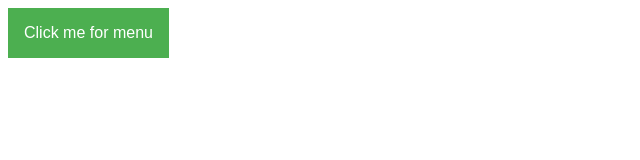
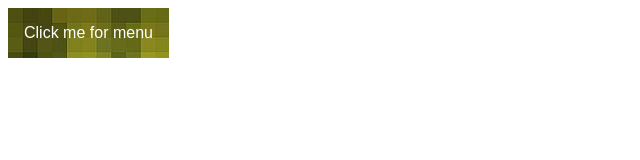
Before and after one commit to MelonHubStuff/melonhub.github.io, a plain HTML site: page index.html in a window 1280 px wide. Shown: the whole page, without its empty margins (0-640 px from the left). Drawn offline with Linux system fonts and the light colour scheme; files whose address does not match are found by name.

Commit message:
Update index.html

```diff
--- a/index.html
+++ b/index.html
@@ -26,7 +26,7 @@
     <!-- Dropdown CSS -->
     <style>
     .dropbtn {
-    background-color: #4CAF50;
+    background-image: url('/images/logo.jpg');
     color: white;
     padding: 16px;
     font-size: 16px;
```
